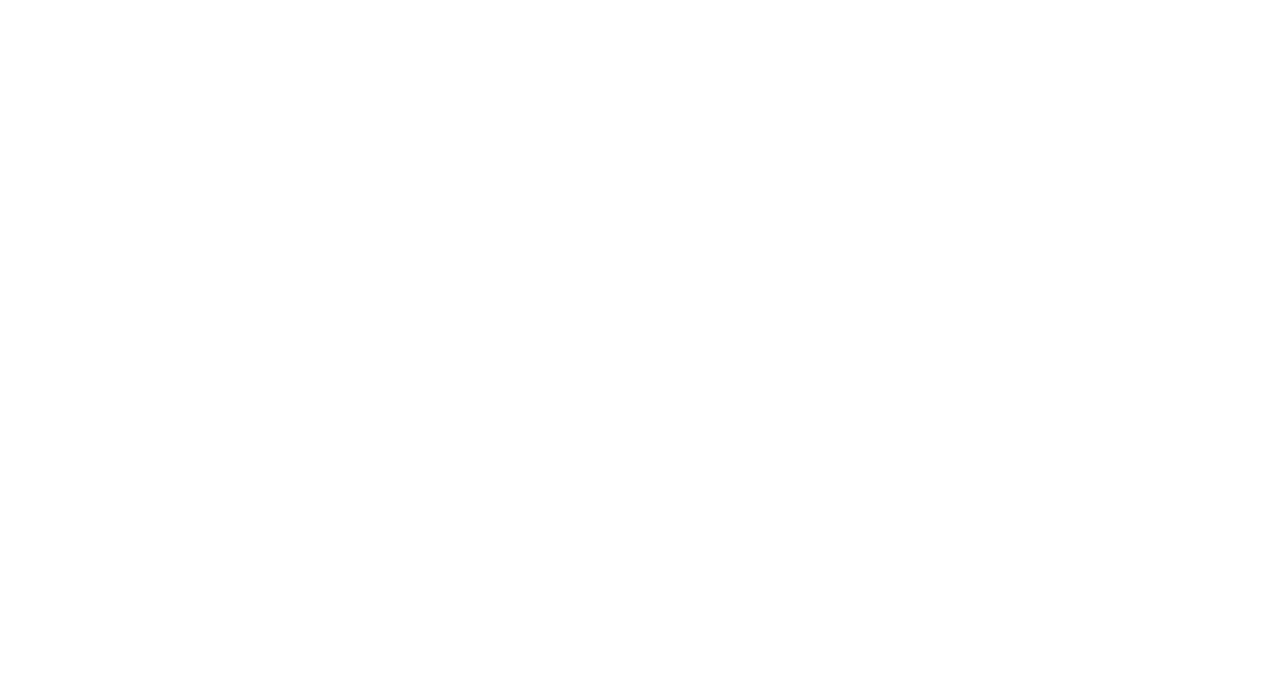
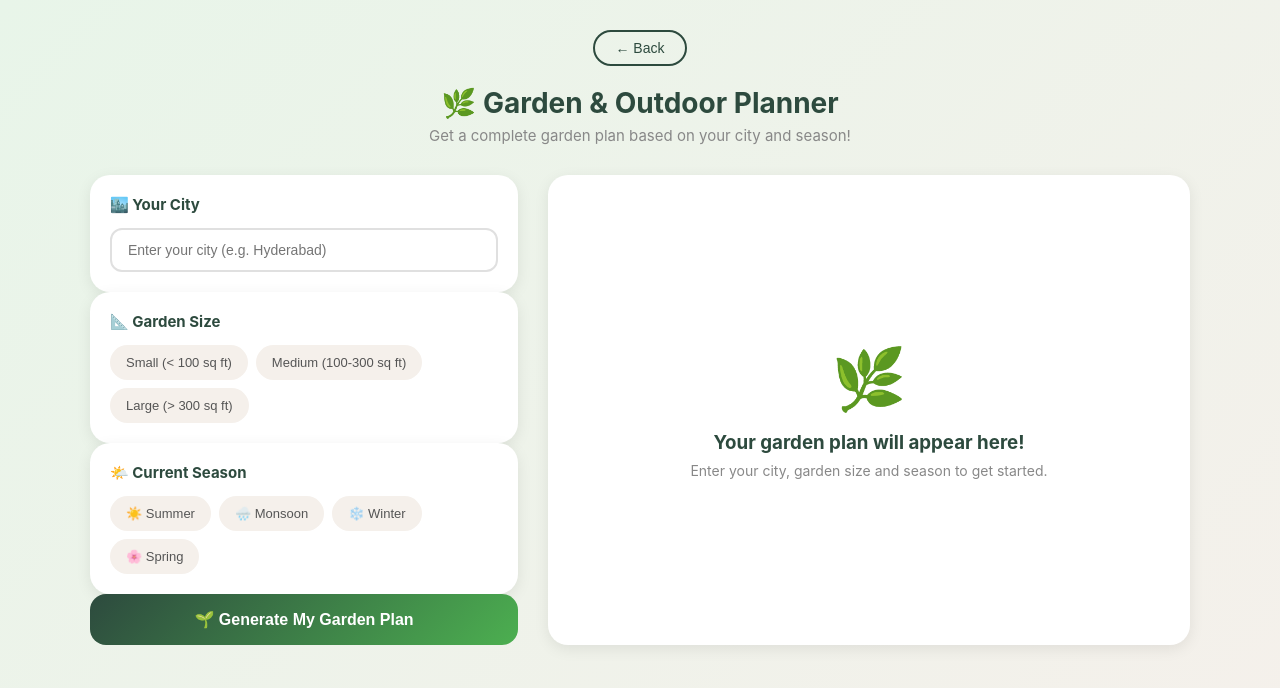
Before and after one commit to lakshmipriyankapandiri10-dotcom/nivaora, a React (Create React App) app: page /garden in a window 1280 px wide. Before the commit this address had no page. Shown: the top 688 px of the page. Built offline with nearby package versions, Linux system fonts and the light colour scheme.

Commit message:
Add Garden Planner route to App.js

```diff
--- a/src/App.js
+++ b/src/App.js
@@ -18,6 +18,7 @@ import FloorPlan from './pages/FloorPlan';
 import CommunityFeed from './pages/CommunityFeed';
 import Badges from './pages/Badges';
 import BeforeAfter from './pages/BeforeAfter';
+import GardenPlanner from './pages/GardenPlanner';
 
 
 function App() {
@@ -42,6 +43,7 @@ function App() {
         <Route path="/community" element={<CommunityFeed />} />
         <Route path="/badges" element={<Badges />} />
         <Route path="/beforeafter" element={<BeforeAfter />} />
+        <Route path="/garden" element={<GardenPlanner />} />
       </Routes>
     </Router>
   );
--- a/src/styles/Gardenplanner.css
+++ b/src/styles/Gardenplanner.css
@@ -43,7 +43,8 @@
   gap: 30px;
   max-width: 1100px;
   margin: 0 auto;
-}
+}0
+
 
 .gp-left {
   display: flex;
```
